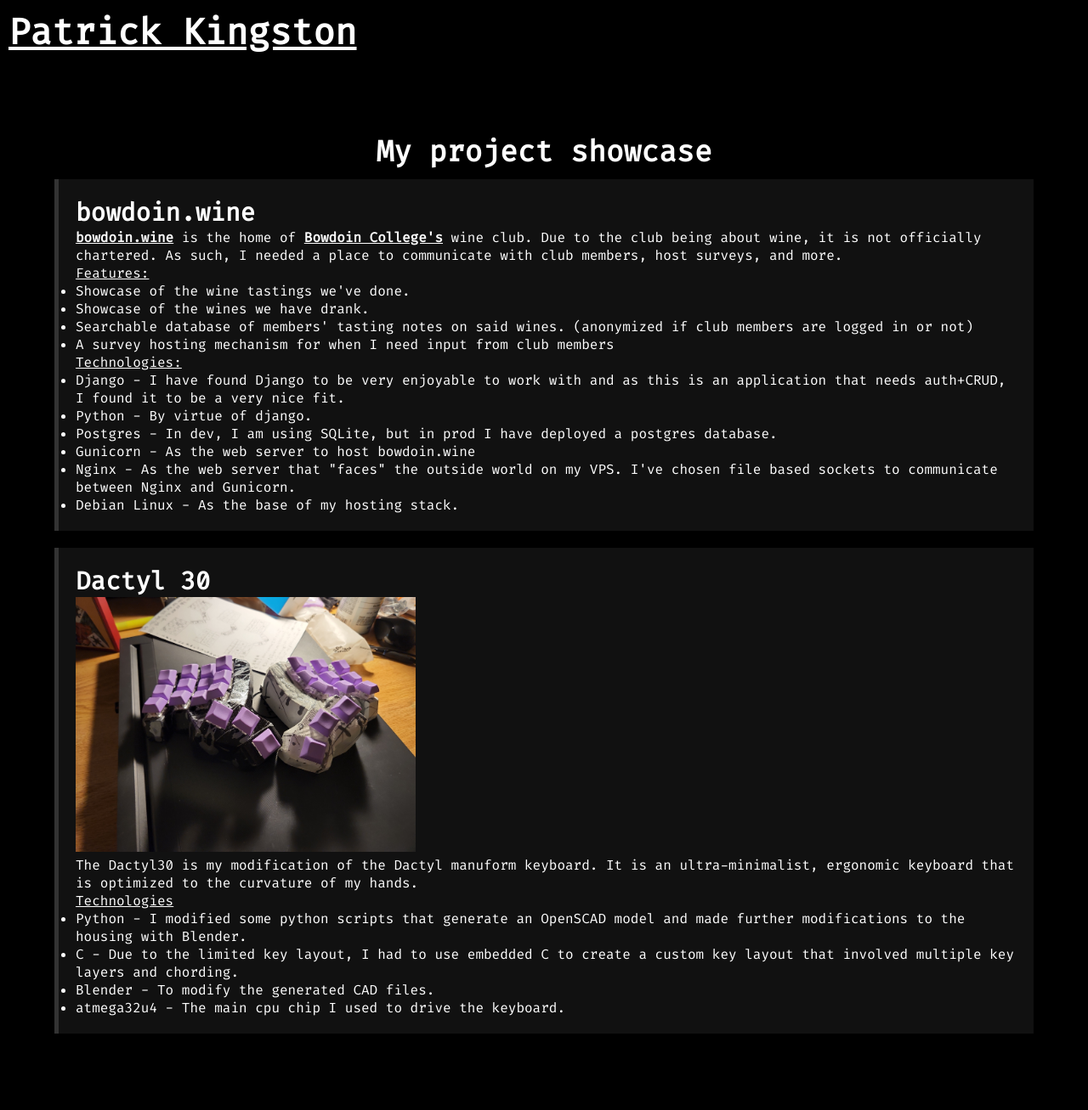
After one commit to pkingstonxyz/pkingston.xyz, a Django app: page /showcase/ in a window 1280 px wide. The commit adds this page. Shown: the whole page at 85% size. Run offline with Django 4.2, Linux system fonts and the light colour scheme.

Commit message:
Completed static content (i think)

```diff
--- a/pkingstonxyz/urls.py
+++ b/pkingstonxyz/urls.py
@@ -9,7 +9,6 @@ urlpatterns = [
     path('', staticstuffviews.index, name='index'),
     path('showcase/', staticstuffviews.showcase, name='showcase'),
     path('about/', staticstuffviews.about, name='about'),
-    path('cv/', staticstuffviews.cv, name='cv'),
     path('notes/', notesviews.NoteListView.as_view(), name='notes'),
     path('notes/add/', notesviews.AddView.as_view(), name='add_note'),
     path('admin/', admin.site.urls),
--- /dev/null
+++ b/staticstuff/templates/staticstuff/showcase.html
@@ -0,0 +1,104 @@
+{% load static %}
+<!DOCTYPE html>
+<html>
+	<head>
+		<title>Patrick's Project Showcase - pkingston.xyz</title>
+		<style>
+			@import url('https://fonts.googleapis.com/css2?family=Fira+Code&display=swap');
+			* {
+				padding: 0;
+				margin: 0;
+			}
+			body {
+				font-family: 'Fira Code', monospace;
+				background-color: black;
+				background-repeat: no-repeat;
+				background-size: auto 100%;
+				color: white;
+			}
+			.container {
+				display: flex;
+				justify-content: center;
+				align-items: center;
+				flex-direction: column;
+			}
+			a {
+				color: inherit;
+				text-decoration: underline;
+			}
+			img {
+				max-width: 50vmin;
+			}
+			nav {
+				margin: 10px;
+			}
+			main {
+				padding-top: 10vh;
+				padding-bottom: 10vh;
+			}
+			h1 {
+				font-size: 32pt;
+			}
+			h2 {
+				font-size: 26pt;
+			}
+			h3 {
+				font-size: 22pt;
+			}
+			main div {
+				background-color: #111111;
+				border-style: none none none solid;
+				border-width: 5px;
+				border-color: #333333;
+				padding: 20px;
+				margin-top: 10px;
+				margin-bottom: 10px;
+				margin-right: 5vw;
+				margin-left: 5vw;
+			}
+			p a {
+				font-weight: bold;
+			}
+		</style>
+	</head>
+	<body>
+		<nav>
+			<h1><a href="{% url 'index' %}">Patrick Kingston</a></h1>
+		</nav>
+		<main class="container">
+			<h2>My project showcase</h2>
+			<div> <!--bowdoin.wine-->
+				<h3>bowdoin.wine</h3>
+				<p><a href="https://bowdoin.wine">bowdoin.wine</a> is the home of <a href="https://bowdoin.edu">Bowdoin College's</a> wine club. Due to the club being about wine, it is not officially chartered. As such, I needed a place to communicate with club members, host surveys, and more.</p>
+				<p><u>Features:</u></p>
+				<ul>
+					<li>Showcase of the wine tastings we've done.</li>
+					<li>Showcase of the wines we have drank.</li>
+					<li>Searchable database of members' tasting notes on said wines. (anonymized if club members are logged in or not)</li>
+					<li>A survey hosting mechanism for when I need input from club members</li>
+				</ul>
+				<p><u>Technologies:</u></p>
+				<ul>
+					<li>Django - I have found Django to be very enjoyable to work with and as this is an application that needs auth+CRUD, I found it to be a very nice fit.</li>
+					<li>Python - By virtue of django.</li>
+					<li>Postgres - In dev, I am using SQLite, but in prod I have deployed a postgres database.</li>
+					<li>Gunicorn - As the web server to host bowdoin.wine</li>
+					<li>Nginx - As the web server that "faces" the outside world on my VPS. I've chosen file based sockets to communicate between Nginx and Gunicorn.</li>
+					<li>Debian Linux - As the base of my hosting stack.</li>
+				</ul>
+			</div>
+			<div> <!--Dactyl 30-->
+				<h3>Dactyl 30</h3>
+				<img src="{% static 'staticstuff/dactyl30.jpg' %}"\>
+				<p>The Dactyl30 is my modification of the Dactyl manuform keyboard. It is an ultra-minimalist, ergonomic keyboard that is optimized to the curvature of my hands.</p>
+				<p><u>Technologies</u></p>
+				<ul>
+					<li>Python - I modified some python scripts that generate an OpenSCAD model and made further modifications to the housing with Blender.</li>
+					<li>C - Due to the limited key layout, I had to use embedded C to create a custom key layout that involved multiple key layers and chording.</li>
+					<li>Blender - To modify the generated CAD files.</li>
+					<li>atmega32u4 - The main cpu chip I used to drive the keyboard.</li>
+				</ul>
+			</div>
+		</main>
+	</body>
+</html>
--- a/staticstuff/views.py
+++ b/staticstuff/views.py
@@ -1,4 +1,6 @@
 from django.shortcuts import render
+from django.http.response import FileResponse
+from django.shortcuts import loader
 
 def index(request):
     return render(request,
@@ -11,7 +13,3 @@ def about(request):
 def showcase(request):
     return render(request,
                   'staticstuff/showcase.html')
-
-def cv(request):
-    return render(request,
-                  'staticstuff/index.html')
```
Also changed, not shown: staticstuff/templates/staticstuff/about.html (+20 -1 lines), staticstuff/templates/staticstuff/index.html (+5 -5 lines), staticstuff/static/staticstuff/dactyl30.jpg (added), 1 other file.
